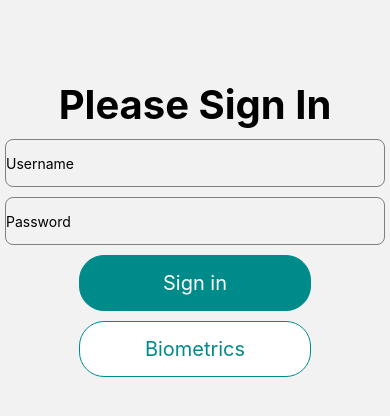
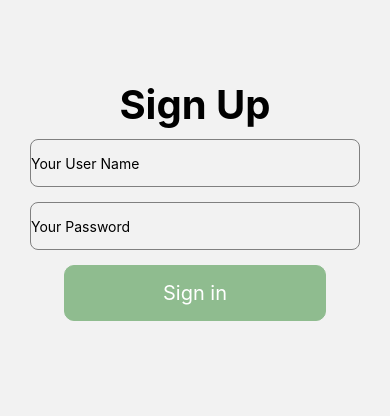
Before and after one commit to crisissettled/devchat_rn, a React Native app: screen /SignUp in a window 390 px wide. Shown: the top 416 px of the page. Built offline with nearby package versions, Linux system fonts and the light colour scheme.

Commit message:
sign up screen

```diff
--- a/package.json
+++ b/package.json
@@ -16,7 +16,7 @@
     "@react-navigation/native-stack": "^6.9.17",
     "@reduxjs/toolkit": "^2.1.0",
     "react": "18.2.0",
-    "react-native": "0.73.2",
+    "react-native": "0.73.4",
     "react-native-safe-area-context": "^4.8.2",
     "react-native-screens": "^3.29.0",
     "react-native-simple-biometrics": "^1.5.2",
--- a/src/screens/RootStackScreen.tsx
+++ b/src/screens/RootStackScreen.tsx
@@ -4,8 +4,9 @@ import {useSelector} from 'react-redux';
 import {createNativeStackNavigator} from '@react-navigation/native-stack';
 
 import SplashScreen from '@screens/SplashScreen';
-import SignInScreen from '@screens/SignIn';
-import ChatTabsScreen from '@screens/ChatTabs';
+import SignInScreen from '@screens/SignInScreen';
+import ChatTabsScreen from '@screens/ChatTabsScreen';
+import SignUpScreen from '@screens/SignUpScreen';
 
 import {RootState} from '@app/store';
 import {RootStackParamList} from '@shared/types/navigationTypes';
@@ -38,6 +39,14 @@ export default function RootStackScreen() {
           component={ChatTabsScreen}
         />
       )}
+
+      <Stack.Screen
+        name="SignUp"
+        component={SignUpScreen}
+        options={{
+          title: 'Sign Up',
+        }}
+      />
     </Stack.Navigator>
   );
 }
--- a/src/screens/SignIn.tsx
+++ b/src/screens/SignInScreen.tsx
@@ -3,7 +3,7 @@ import {
   Text,
   TextInput,
   View,
-  Button,
+  TouchableHighlight,
   TouchableOpacity,
   StyleSheet,
 } from 'react-native';
@@ -22,15 +22,14 @@ const styles = StyleSheet.create({
     textAlign: 'center',
   },
   container: {
-    marginLeft: 5,
-    marginRight: 5,
+    marginHorizontal: 30,
     flex: 1,
   },
   input: {
     borderColor: '#808080',
     borderWidth: 1,
     borderRadius: 8,
-    marginBottom: 10,
+    marginBottom: 15,
     height: 48,
   },
   signInButtonCommon: {
@@ -47,7 +46,7 @@ const styles = StyleSheet.create({
   },
   signInbuttonTextCommon: {
     textAlign: 'center',
-    width: 230,
+    width: 260,
     padding: 15,
     fontSize: 20,
   },
@@ -61,7 +60,7 @@ const styles = StyleSheet.create({
   alignItemsCenter: {alignItems: 'center'},
 });
 
-function SignInScreen() {
+function SignInScreen({navigation}) {
   const [userId, setuserId] = useState('');
   const [password, setPassword] = useState('');
   const [keepLoggedIn, setkeepLoggedIn] = useState(true);
@@ -99,7 +98,7 @@ function SignInScreen() {
       <Text style={styles.title}>Please Sign In</Text>
       <View>
         <TextInput
-          placeholder="Username"
+          placeholder="User Name"
           value={userId}
           onChangeText={setuserId}
           style={styles.input}
@@ -134,6 +133,31 @@ function SignInScreen() {
           </Text>
         </TouchableOpacity>
       </View>
+
+      <View
+        style={{
+          flexDirection: 'row',
+          justifyContent: 'center',
+          marginTop: 5,
+        }}>
+        <TouchableHighlight
+          activeOpacity={0.6}
+          underlayColor="#DDDDDD"
+          onPress={() => navigation.navigate('SignUp')}
+          style={{height: 50, borderRadius: 10, padding: 10, width: 260}}>
+          <View
+            style={{
+              flex: 1,
+              flexDirection: 'row',
+              justifyContent: 'center',
+            }}>
+            <Text style={{fontSize: 15}}>Not have an account? </Text>
+            <Text style={{fontSize: 15, textDecorationLine: 'underline'}}>
+              Sign Up
+            </Text>
+          </View>
+        </TouchableHighlight>
+      </View>
     </View>
   );
 }
--- /dev/null
+++ b/src/screens/SignUpScreen.tsx
@@ -0,0 +1,85 @@
+import {
+  Text,
+  TextInput,
+  View,
+  TouchableHighlight,
+  TouchableOpacity,
+  StyleSheet,
+} from 'react-native';
+import {useEffect, useState} from 'react';
+
+const styles = StyleSheet.create({
+  title: {
+    margin: 10,
+    marginTop: 80,
+    fontSize: 40,
+    fontWeight: 'bold',
+    textAlign: 'center',
+  },
+  container: {
+    marginHorizontal: 30,
+    flex: 1,
+  },
+  input: {
+    borderColor: '#808080',
+    borderWidth: 1,
+    borderRadius: 8,
+    marginBottom: 15,
+    height: 48,
+  },
+  signUpButtonCommon: {
+    borderRadius: 10,
+    borderWidth: 1,
+    borderColor: '#8fbc8f',
+  },
+  signUpButton: {
+    backgroundColor: '#8fbc8f',
+  },
+  signUpbuttonTextCommon: {
+    textAlign: 'center',
+    width: 260,
+    padding: 15,
+    fontSize: 20,
+  },
+  signUpButtonText: {
+    color: '#fff',
+  },
+
+  alignItemsCenter: {alignItems: 'center'},
+});
+
+export default function SignUpScreen() {
+  const [userId, setuserId] = useState('');
+  const [password, setPassword] = useState('');
+
+  return (
+    <View style={styles.container}>
+      <Text style={styles.title}>Sign Up</Text>
+      <View>
+        <TextInput
+          placeholder="Your User Name"
+          value={userId}
+          onChangeText={setuserId}
+          style={styles.input}
+        />
+        <TextInput
+          placeholder="Your Password"
+          value={password}
+          onChangeText={setPassword}
+          secureTextEntry
+          style={styles.input}
+        />
+      </View>
+      <View style={styles.alignItemsCenter}>
+        <TouchableOpacity
+          style={[styles.signUpButtonCommon, styles.signUpButton]}
+          onPress={() => console.log('sign up')}>
+          <Text
+            style={[styles.signUpbuttonTextCommon, styles.signUpButtonText]}>
+            Sign in
+          </Text>
+        </TouchableOpacity>
+      </View>
+    </View>
+  );
+}
--- a/src/shared/types/navigationTypes.ts
+++ b/src/shared/types/navigationTypes.ts
@@ -5,6 +5,7 @@ export type RootStackParamList = {
   Splash: undefined;
   SignIn: {post: string} | undefined;
   ChatTabs: NavigatorScreenParams<TabParamList>;
+  SignUp: undefined;
 };
 
 export type PropsSignIn = NativeStackScreenProps<RootStackParamList, 'SignIn'>;
```
Also changed, not shown: src/screens/ChatTabsScreen.tsx (renamed from src/screens/ChatTabs.tsx), 2 other files (tests, documents, lock files or other folders).
